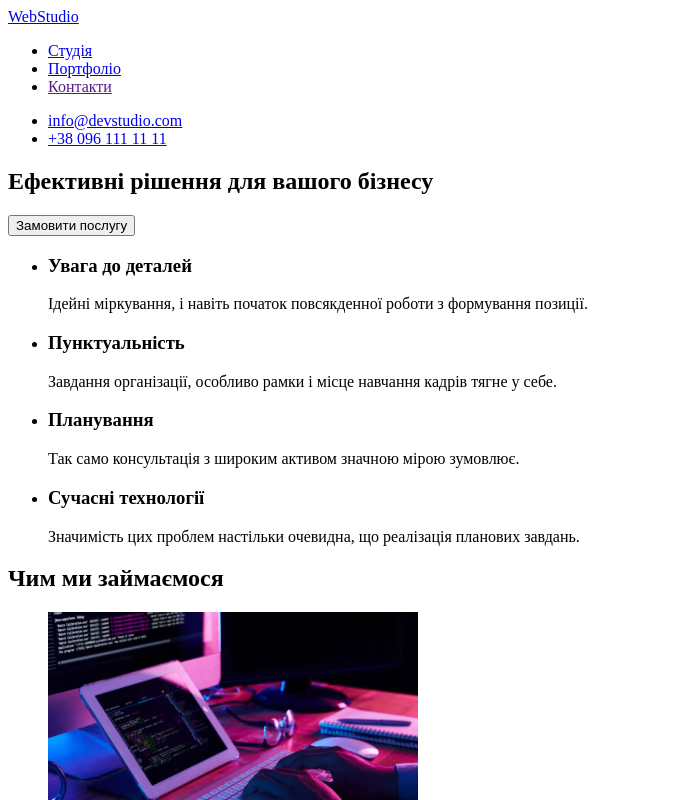
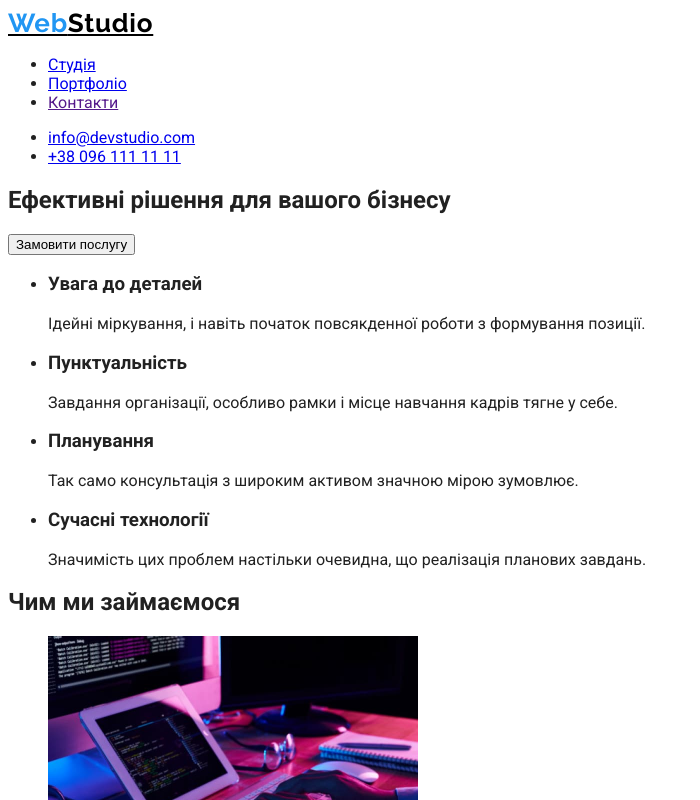
Before and after one commit to sadoviya/goit-markup-hw-02, a plain HTML site: page index.html in a window 1280 px wide. Shown: the top 800 px of the page, without its empty margins (0-700 px from the left). Drawn offline with Linux system fonts and the light colour scheme.

Commit message:
Початок стилізації
Підключив шрифти. Додав основні кольори у CSS-змінні. Додав шрифт для body та стилізував логотип

```diff
--- a/css/styles.css
+++ b/css/styles.css
@@ -0,0 +1,32 @@
+:root {
+  --master-text-color: #212121;
+  --slave-text-color: #757575;
+  --accent-site-color: #2196f3;
+}
+
+body {
+  font-family: "roboto", sans-serif;
+  color: var(--master-text-color);
+}
+
+.header-logo {
+  font-family: "Raleway";
+  font-weight: 700;
+  font-size: 26px;
+  line-height: 1.19;
+  letter-spacing: 0.03em;
+  color: #000;
+}
+
+.half-logo {
+  color: var(--accent-site-color);
+}
+
+.footer-logo {
+  font-family: "Raleway";
+  font-weight: 700;
+  font-size: 26px;
+  line-height: 1.19;
+  letter-spacing: 0.03em;
+  color: #fff;
+}
--- a/index.html
+++ b/index.html
@@ -5,11 +5,20 @@
     <meta http-equiv="X-UA-Compatible" content="IE=edge" />
     <meta name="viewport" content="width=device-width, initial-scale=1.0" />
     <title>WebStudio</title>
+    <link rel="preconnect" href="https://fonts.googleapis.com" />
+    <link rel="preconnect" href="https://fonts.gstatic.com" crossorigin />
+    <link
+      href="https://fonts.googleapis.com/css2?family=Montserrat:wght@400;700&family=Raleway:wght@700&family=Roboto:wght@400;500;700;900&display=swap"
+      rel="stylesheet"
+    />
+    <link rel="stylesheet" href="./css/styles.css" />
   </head>
   <body>
     <header>
       <nav>
-        <a href="./index.html"><span>Web</span>Studio</a>
+        <a href="./index.html" class="header-logo"
+          ><span class="half-logo">Web</span>Studio</a
+        >
         <ul>
           <li>
             <a href="./index.html">Студія</a>
@@ -144,7 +153,9 @@
       </section>
     </main>
     <footer>
-      <a href="./index.html"><span>Web</span>Studio</a>
+      <a href="./index.html" class="footer-logo"
+        ><span class="half-logo">Web</span>Studio</a
+      >
       <address>
         <ul>
           <li>
```
Also changed, not shown: portfolio.html (+7 -0 lines).
